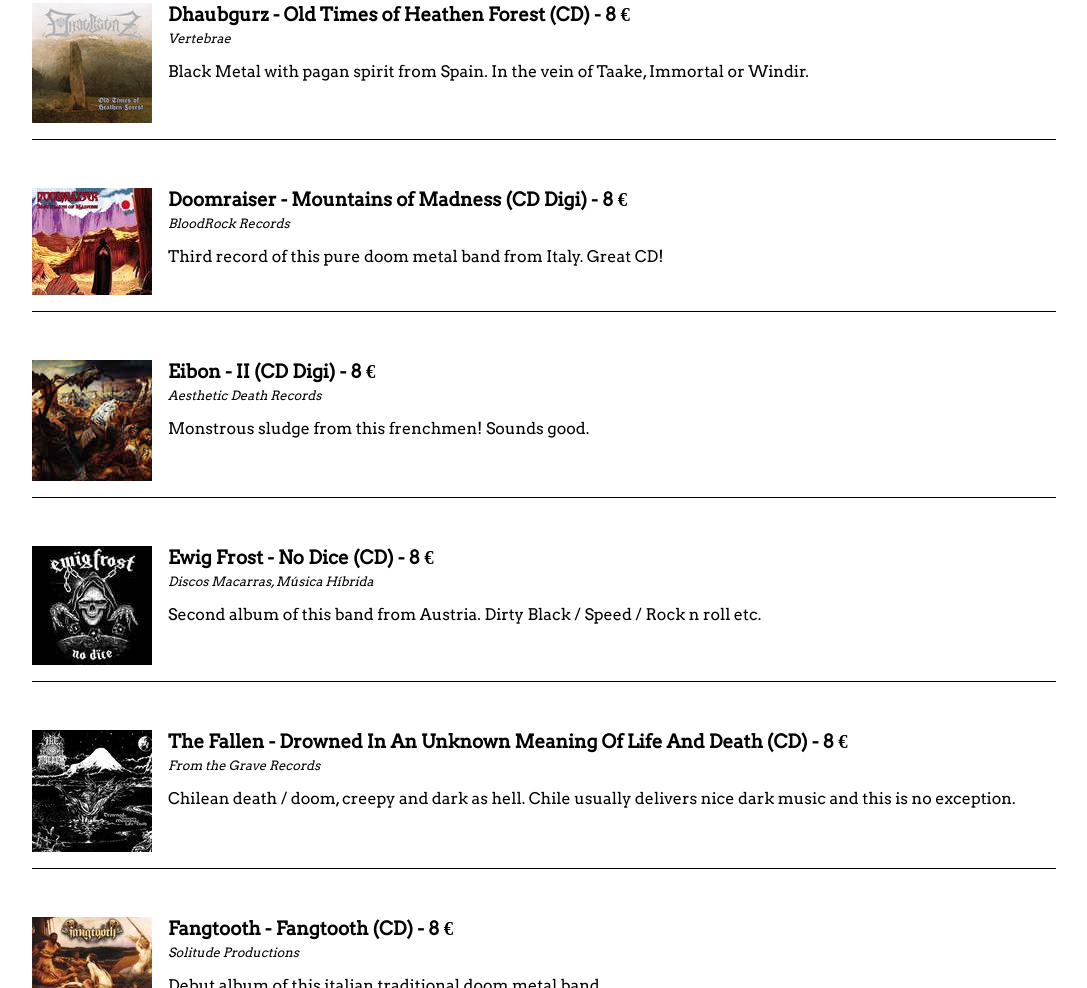
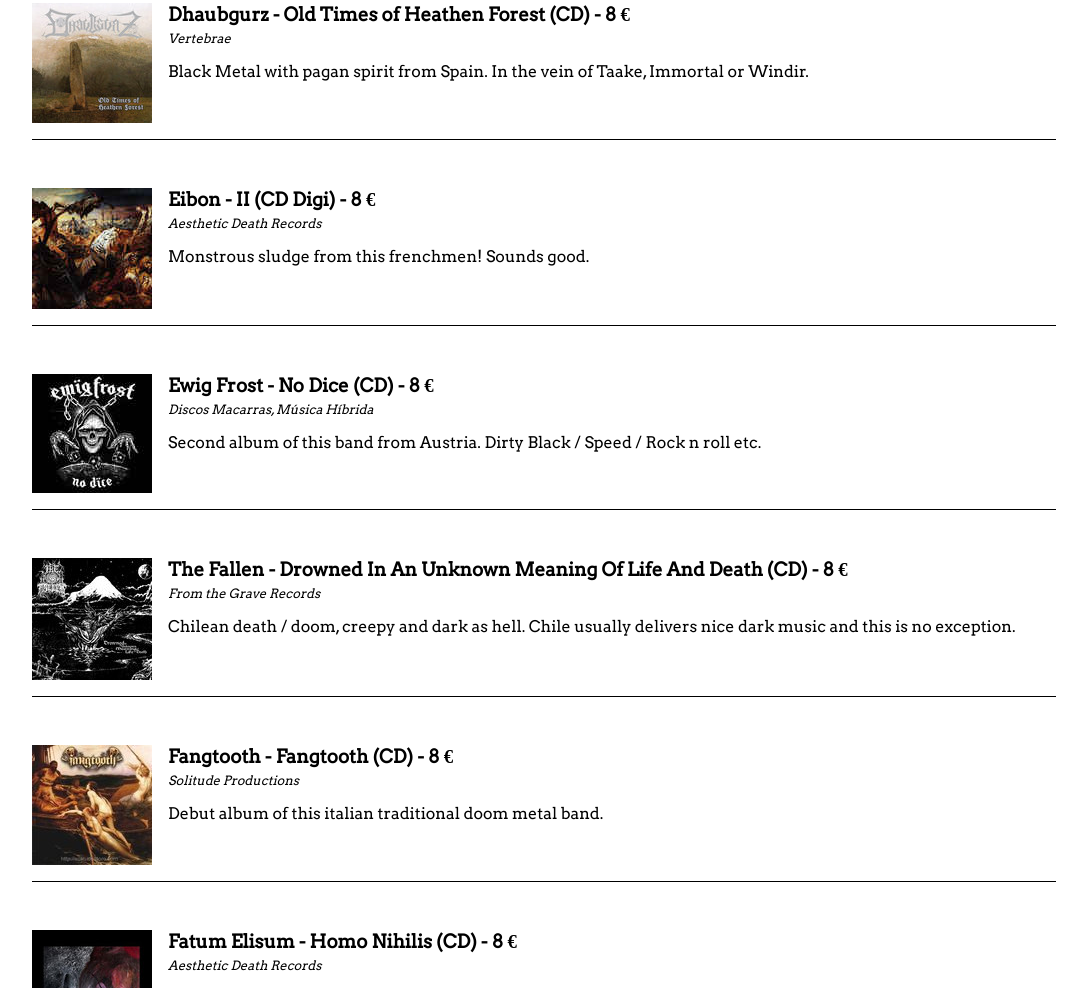
Before and after one commit to MiguelSR/Topillo-Records, a website: page mailorder.html in a window 1280 px wide. Shown: the part 2126-3114 px from the top of the page, without its empty margins (96-1183 px from the left). Drawn offline with Linux system fonts and the light colour scheme.

Commit message:
Doomraiser out of the store

```diff
--- a/mailorder.html
+++ b/mailorder.html
@@ -123,15 +123,6 @@
             <h3>Dhaubgurz - Old Times of Heathen Forest (CD) - 8 €</h3>
             <p class="label_info">Vertebrae</p>
             <p>Black Metal with pagan spirit from Spain. In the vein of Taake, Immortal or Windir.</p>
-            <div style="clear:both"></div>
-          </article>
-        </li>
-        <li>
-          <article>
-            <img src="img/mountainsofmadness.jpg" alt="Doomraiser - Mountains of Madness">
-            <h3>Doomraiser - Mountains of Madness (CD Digi) - 8 €</h3>
-            <p class="label_info">BloodRock Records</p>
-            <p>Third record of this pure doom metal band from Italy. Great CD!</p>
             <div style="clear:both"></div>
           </article>
         </li>
```
Also changed, not shown: items.json (+0 -8 lines), img/mountainsofmadness.jpg (deleted).
